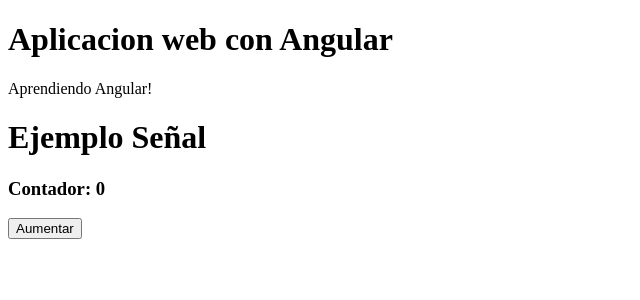
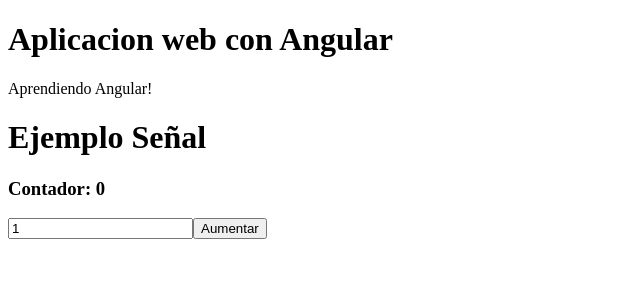
Before and after one commit to Ignacio-Molina-0804/UDemyWebCourse, an Angular app in the folder Angular/: page / in a window 1280 px wide. Shown: the top 300 px of the page, without its empty margins (0-640 px from the left). Built offline with nearby package versions, Linux system fonts and the light colour scheme.

Commit message:
Señales sin Two Way Data Binding

```diff
--- a/Angular/src/app/components/carrito-signals/carrito-signals.html
+++ b/Angular/src/app/components/carrito-signals/carrito-signals.html
@@ -1,4 +1,7 @@
 <h1>Ejemplo Señal</h1>
 <h3>Contador: {{contador()}}</h3>
 
+<!-- Al poner el + antes de los () hace que el dato pase a ser de tipo number -->
+<input type="number" [value]="incremento()" (input)="incremento.set(+($any($event.target.value)))">
+
 <button (click)="aumentar()">Aumentar</button>
--- a/Angular/src/app/components/carrito-signals/carrito-signals.ts
+++ b/Angular/src/app/components/carrito-signals/carrito-signals.ts
@@ -11,6 +11,7 @@
 export class CarritoSignals {
 
   contador = signal(0);
+  incremento = signal(1);
 
   aumentar(){
 
@@ -18,7 +19,7 @@
     // this.contador.set(this.contador() + 1);
 
     // Forma de hacerlo con update (Sirve para actualizar el valor actual)
-    this.contador.update(contadorActual => contadorActual + 1)
+    this.contador.update(contadorActual => contadorActual + this.incremento())
 
   }
 
```
